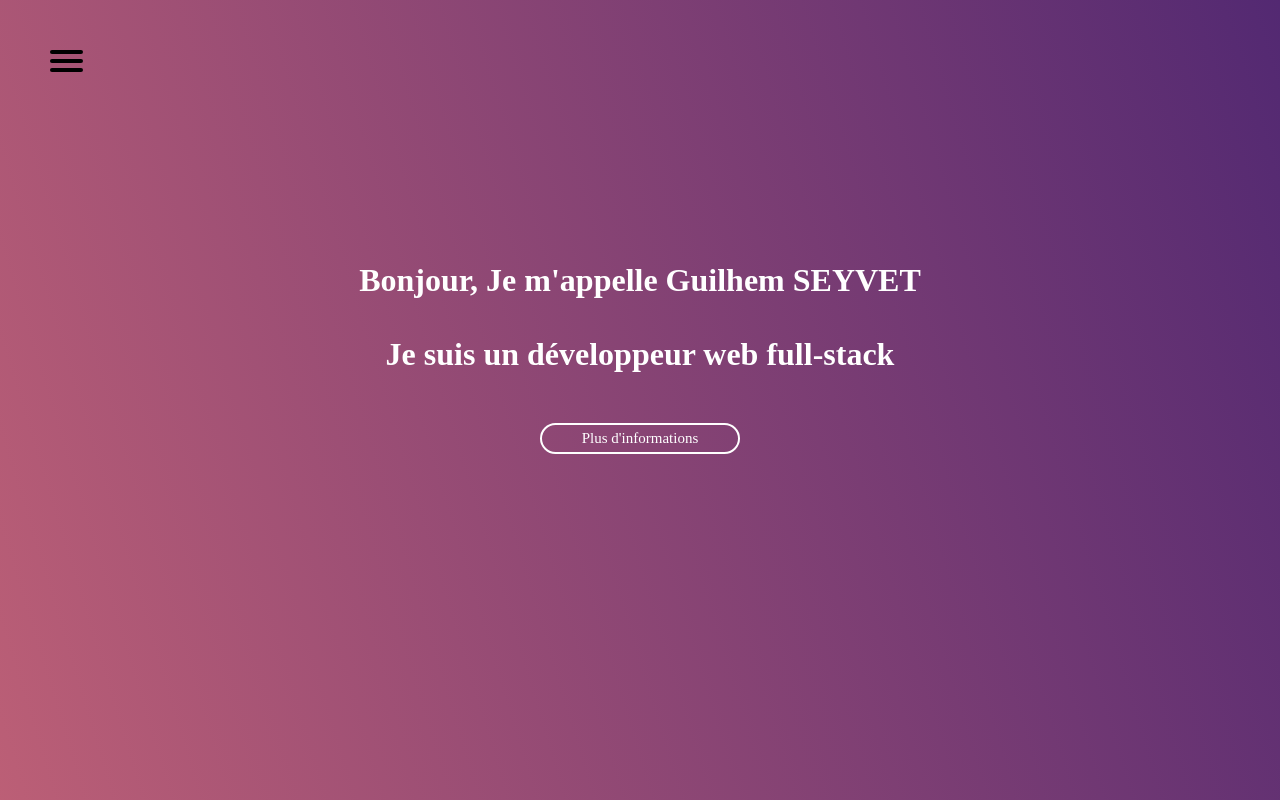
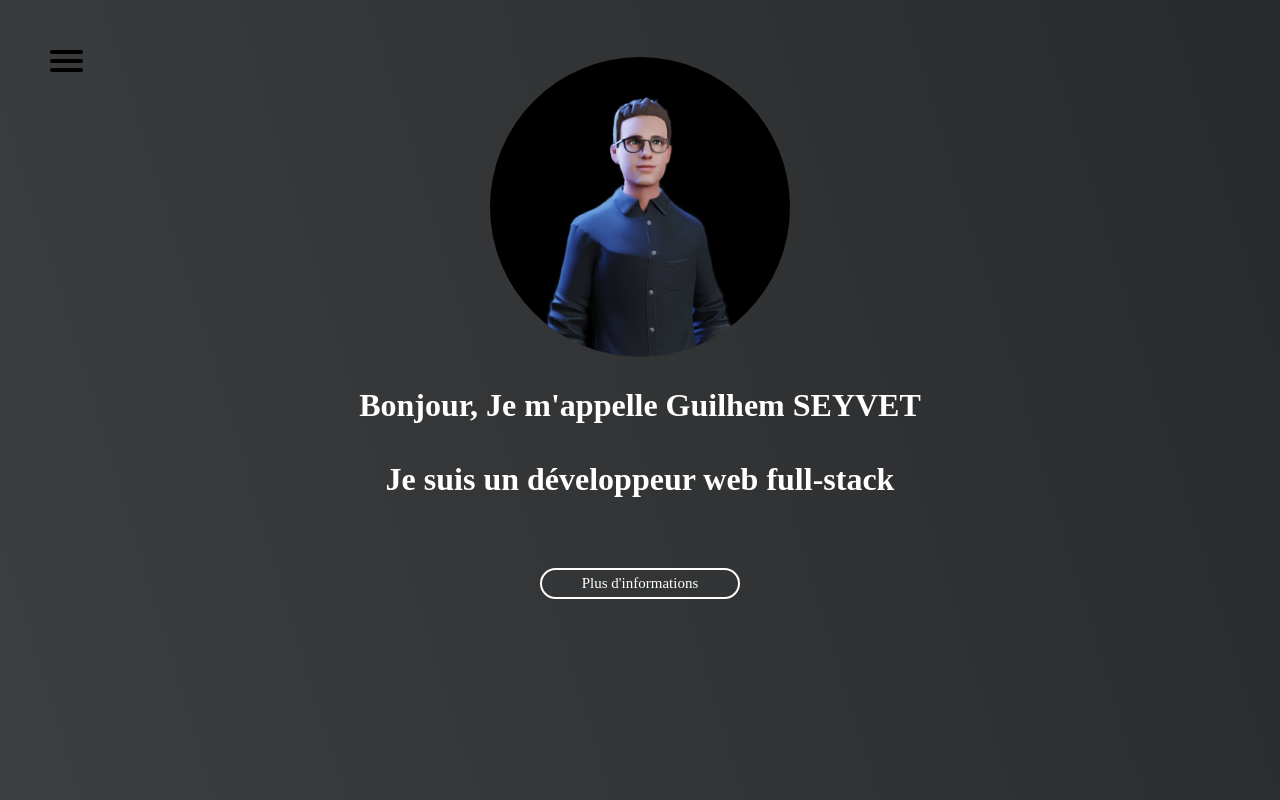
Before and after one commit to guilhemcv/portfolio, a React (Create React App) app: page / in a window 1280 px wide. Shown: the top 800 px of the page. Built offline with nearby package versions, Linux system fonts and the light colour scheme; a web font is replaced by a local one.

Commit message:
maj accueil

```diff
--- a/src/container/Accueil.css
+++ b/src/container/Accueil.css
@@ -5,7 +5,7 @@
 .accueil {
   width: 100vw;
   height: 100vh;
-	background: linear-gradient(253deg, #3A1C71, #D76D77, #FFAF7B);
+	background: linear-gradient(253deg, #232526, #414345, #232526);
     background-size: 300% 300%;
     -webkit-animation: Background 15s ease infinite;
     -moz-animation: Background 15s ease infinite;
@@ -64,7 +64,7 @@
 
 .accueil-nom {
   font-family: 'Happy Monkey', cursive;
-  margin: 30vh auto 30px auto;
+  margin: 30px auto 30px auto;
   color: white;
 }
 .accueil-statut {
@@ -74,6 +74,16 @@
 
 .accueil-presentation {
   margin-bottom: 20px;
+  display: flex;
+  flex-direction: column;
+  align-items: center;
+  justify-content: space-between;
+}
+
+.accueil-avatar {
+  width: 300px;
+  margin-top: 30px;
+  border-radius: 150px;
 }
 
 .accueil-bouton {
@@ -133,3 +143,39 @@
  * end animation
  * ----------------------------------------
  */
+
+ .scale-up-center {
+	-webkit-animation: scale-up-center 1s cubic-bezier(0.390, 0.575, 0.565, 1.000) 3s both;
+	        animation: scale-up-center 1s cubic-bezier(0.390, 0.575, 0.565, 1.000) 3s both;
+}
+
+/**
+ * ----------------------------------------
+ * animation scale-up-center
+ * ----------------------------------------
+ */
+ @-webkit-keyframes scale-up-center {
+  0% {
+    -webkit-transform: scale(0);
+            transform: scale(0);
+  }
+  100% {
+    -webkit-transform: scale(1);
+            transform: scale(1);
+  }
+}
+@keyframes scale-up-center {
+  0% {
+    -webkit-transform: scale(0);
+            transform: scale(0);
+  }
+  100% {
+    -webkit-transform: scale(1);
+            transform: scale(1);
+  }
+}
+/**
+ * ----------------------------------------
+ * animation end
+ * ----------------------------------------
+ */
--- a/src/container/Accueil.jsx
+++ b/src/container/Accueil.jsx
@@ -1,12 +1,14 @@
 import React from 'react';
 import { Header } from '../components/Header/Header';
 import './Accueil.css';
+import avatar from '../assets/images/avatar4.png';
 
 export function Accueil() {
   return (
     <div className="accueil">
       <Header />
       <div className="accueil-presentation">
+        <img className="accueil-avatar scale-up-center" src={avatar} alt={avatar} />
         <h1 className="accueil-nom tracking-in-contract">
           Bonjour,
           <span className="accueil-statut">
@@ -17,7 +19,9 @@ export function Accueil() {
           </span>
         </h1>
       </div>
-      <button type="button" className="accueil-bouton">Plus d'informations</button>
+      <button type="button" className="accueil-bouton scale-up-center">
+        Plus d'informations
+      </button>
     </div>
   );
 }
```
Also changed, not shown: src/assets/images/avatar4.png (added).
